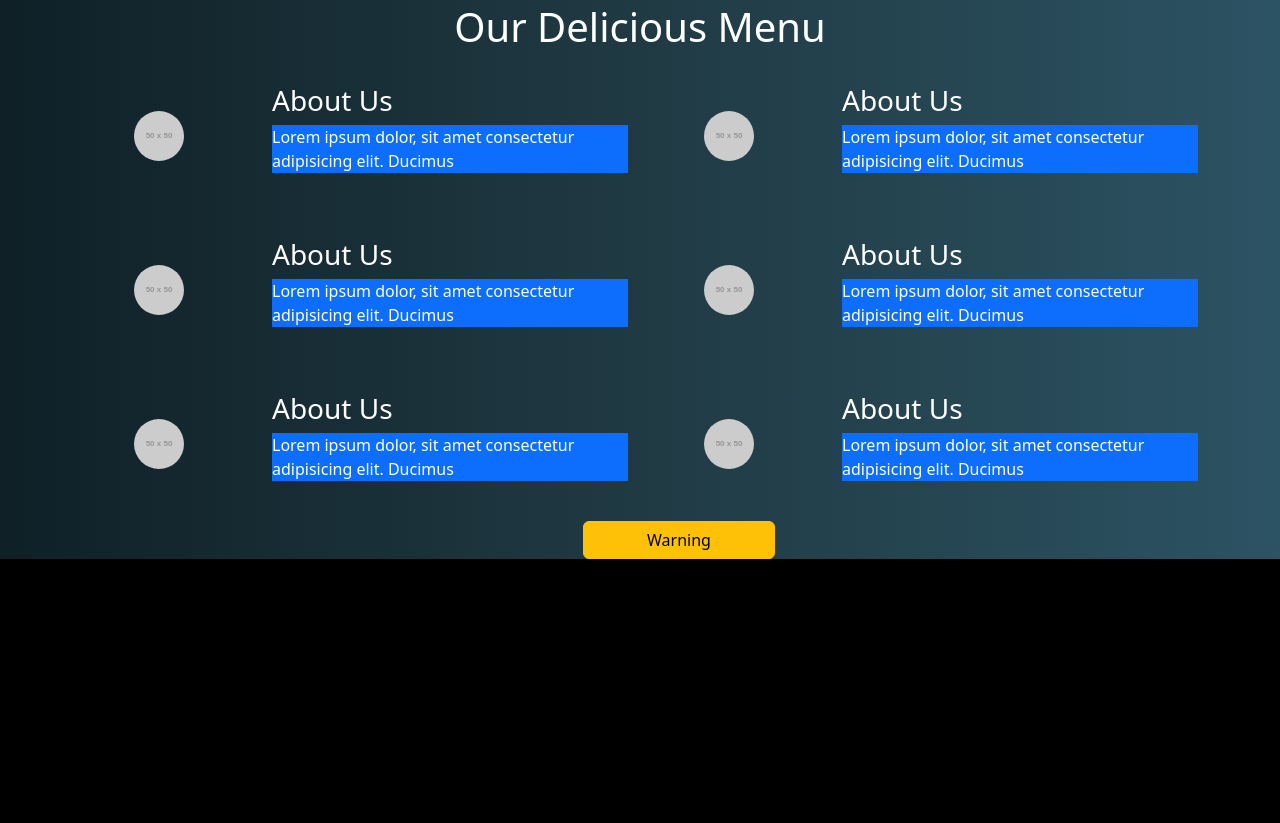
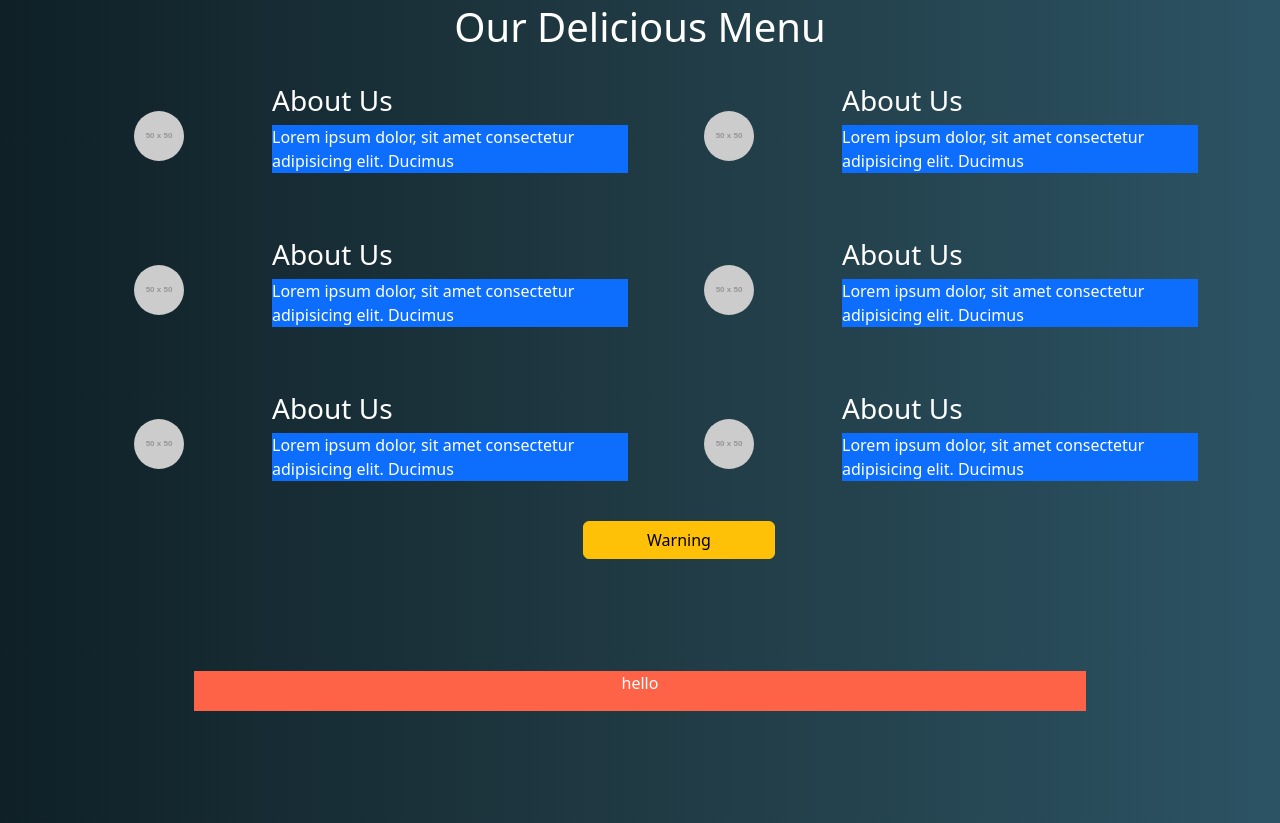
Before and after one commit to jphillips1833/tasty-restaurant, a plain HTML site: page index.html in a window 1280 px wide. Shown: the part 2400-3223 px from the top of the page. Before the commit the page ends 2959 px from the top, so only its background shows below. Drawn offline with nearby package versions, Linux system fonts and the light colour scheme; placeholder pictures from the web are drawn by us; a web font is replaced by a local one.

Commit message:
updated images and styling

```diff
--- a/index.html
+++ b/index.html
@@ -334,7 +334,14 @@
         </div>
       </div>
     </div>
-
+    <!-- carousel -->
+    <div class="container">
+      <div
+        class="carousel-container row justify-content-center align-items-center align-content-center text-center"
+      >
+        <p>hello</p>
+      </div>
+    </div>
     <script
       src="https://cdn.jsdelivr.net/npm/bootstrap@5.3.2/dist/js/bootstrap.bundle.min.js"
       integrity="sha384-C6RzsynM9kWDrMNeT87bh95OGNyZPhcTNXj1NW7RuBCsyN/o0jlpcV8Qyq46cDfL"
--- a/style.css
+++ b/style.css
@@ -28,3 +28,7 @@ body {
 
   margin-right: 45%;
 }
+.carousel-container {
+  margin: 10%;
+  background-color: tomato;
+}
```
